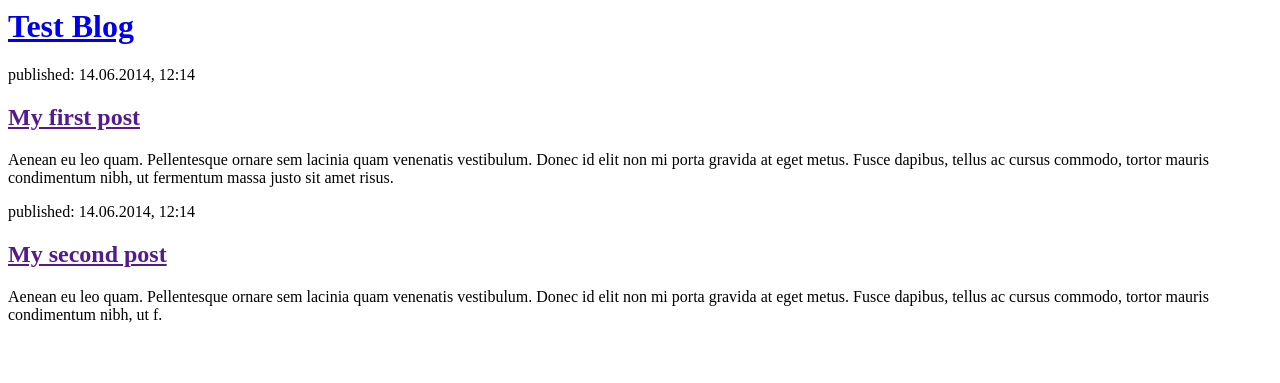
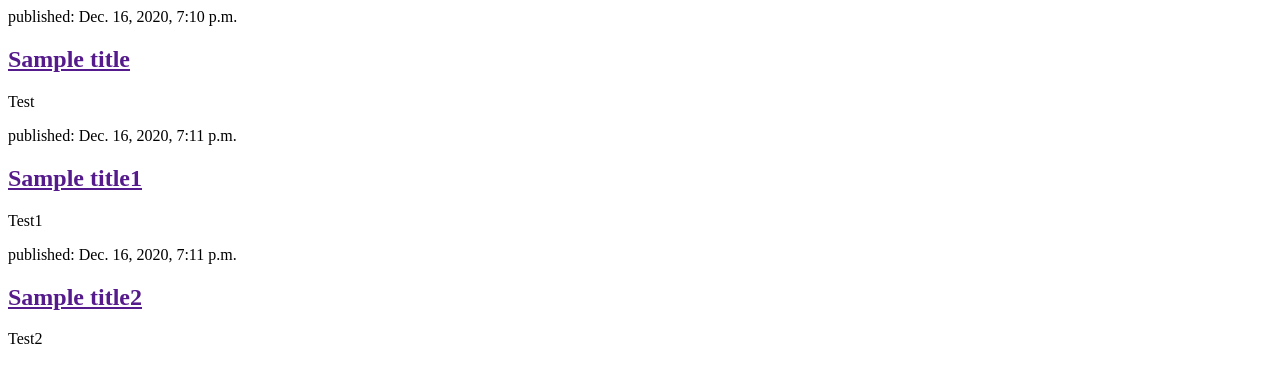
Before and after one commit to lekshmisanthosh/formrepository, a Django app: page / in a window 1280 px wide. Shown: the top 383 px of the page. Run offline with Django 3.2, Linux system fonts and the light colour scheme; data comes from the database, SQL or seed files in the repository; both versions use the stored data as it was after the commit.

Commit message:
Dynamic webpages

```diff
--- a/blog/templates/blog/post_list.html
+++ b/blog/templates/blog/post_list.html
@@ -3,20 +3,13 @@
         <title>Django Girls blog</title>
     </head>
     <body>
-        <div>
-            <h1><a href="/">Test Blog</a></h1>
-        </div>
+{% for post in posts %}
+       <div>
+        <p>published: {{ post.published_date }}</p>
+        <h2><a href="">{{ post.title }}</a></h2>
+        <p>{{ post.text|linebreaksbr }}</p>
+    </div>
+{% endfor %}
 
-        <div>
-            <p>published: 14.06.2014, 12:14</p>
-            <h2><a href="">My first post</a></h2>
-            <p>Aenean eu leo quam. Pellentesque ornare sem lacinia quam venenatis vestibulum. Donec id elit non mi porta gravida at eget metus. Fusce dapibus, tellus ac cursus commodo, tortor mauris condimentum nibh, ut fermentum massa justo sit amet risus.</p>
-        </div>
-
-        <div>
-            <p>published: 14.06.2014, 12:14</p>
-            <h2><a href="">My second post</a></h2>
-            <p>Aenean eu leo quam. Pellentesque ornare sem lacinia quam venenatis vestibulum. Donec id elit non mi porta gravida at eget metus. Fusce dapibus, tellus ac cursus commodo, tortor mauris condimentum nibh, ut f.</p>
-        </div>
     </body>
 </html>
--- a/blog/views.py
+++ b/blog/views.py
@@ -1,5 +1,7 @@
 from django.shortcuts import render
+from .models import Post
 
 # Create your views here.
 def post_list(request):
-    return render(request, 'blog/post_list.html', {})
+    posts = Post.objects.order_by('published_date')
+    return render(request, 'blog/post_list.html', {'posts': posts})
```
Also changed, not shown: db.sqlite3.
